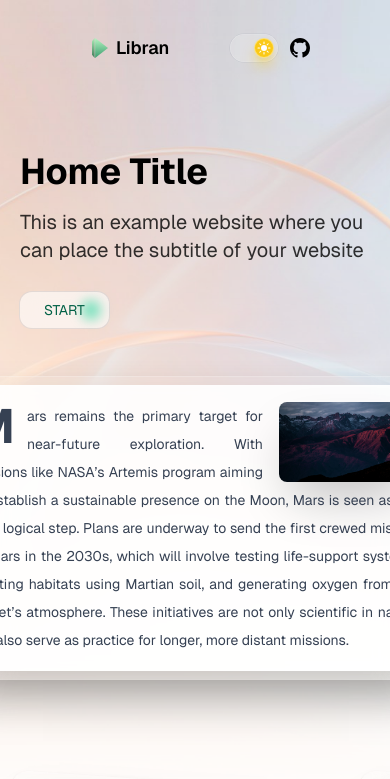
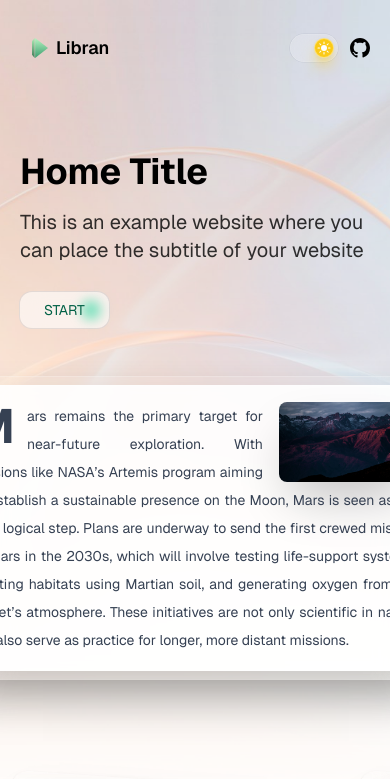
Before and after one commit to jianhuagao/Libran, a Next.js app: page / in a window 390 px wide. Shown: the top 779 px of the page. Built offline with nearby package versions, Linux system fonts and the light colour scheme.

Commit message:
💄 移除HeaderClientWrapper组件中的framer-motion动画，简化结构和样式

```diff
--- a/src/components/partials/Header/HeaderClientWrapper.tsx
+++ b/src/components/partials/Header/HeaderClientWrapper.tsx
@@ -1,7 +1,6 @@
 'use client';
 
 import { useEffect, useState } from 'react';
-import { motion } from 'framer-motion';
 import clsx from 'clsx';
 
 interface Props {
@@ -26,37 +25,20 @@ export default function HeaderClientWrapper({ logoBlock, menuBlock, searchBlock,
   }, []);
 
   return (
-    <motion.div
-      animate={isScrolled ? 'scrolled' : 'top'}
-      variants={{
-        top: {
-          backdropFilter: 'blur(0px)',
-          margin: 0,
-          height: '96px',
-          padding: '0 80px',
-          transition: { duration: 0.3, ease: 'easeOut' }
-        },
-        scrolled: {
-          backdropFilter: 'blur(10px)',
-          margin: '20px',
-          height: '60px',
-          padding: '0 20px',
-          transition: { duration: 0.3, ease: 'easeOut' }
-        }
-      }}
+    <div
       className={clsx(
-        'rounded-primary relative mx-auto flex items-center',
-        'will-change-backdrop-filter will-change-transform'
+        'rounded-primary mx-auto flex items-center',
+        isScrolled
+          ? 'h-16 w-[calc(100%-2rem)] translate-y-4 bg-white/50 px-5 ring-1 ring-gray-400/20 backdrop-blur-md dark:bg-black/50 dark:ring-white/20'
+          : 'h-24 w-full bg-transparent px-5 ring-0 backdrop-blur-none lg:px-20 dark:bg-transparent',
+        'will-change-backdrop-filter transition-[height,width,translate,padding] duration-500 ease-in-out will-change-transform'
       )}
     >
-      {isScrolled && (
-        <div className="rounded-primary absolute inset-0 -z-10 bg-white/50 ring-1 ring-gray-400/20 dark:bg-black/50 dark:ring-white/20"></div>
-      )}
       {logoBlock}
       {menuBlock && <div className="ml-4">{menuBlock}</div>}
       <div className="ml-auto"></div>
       {searchBlock && <div>{searchBlock}</div>}
       <div className="ml-3 flex items-center gap-3 lg:ml-12">{optionsBlock}</div>
-    </motion.div>
+    </div>
   );
 }
```
